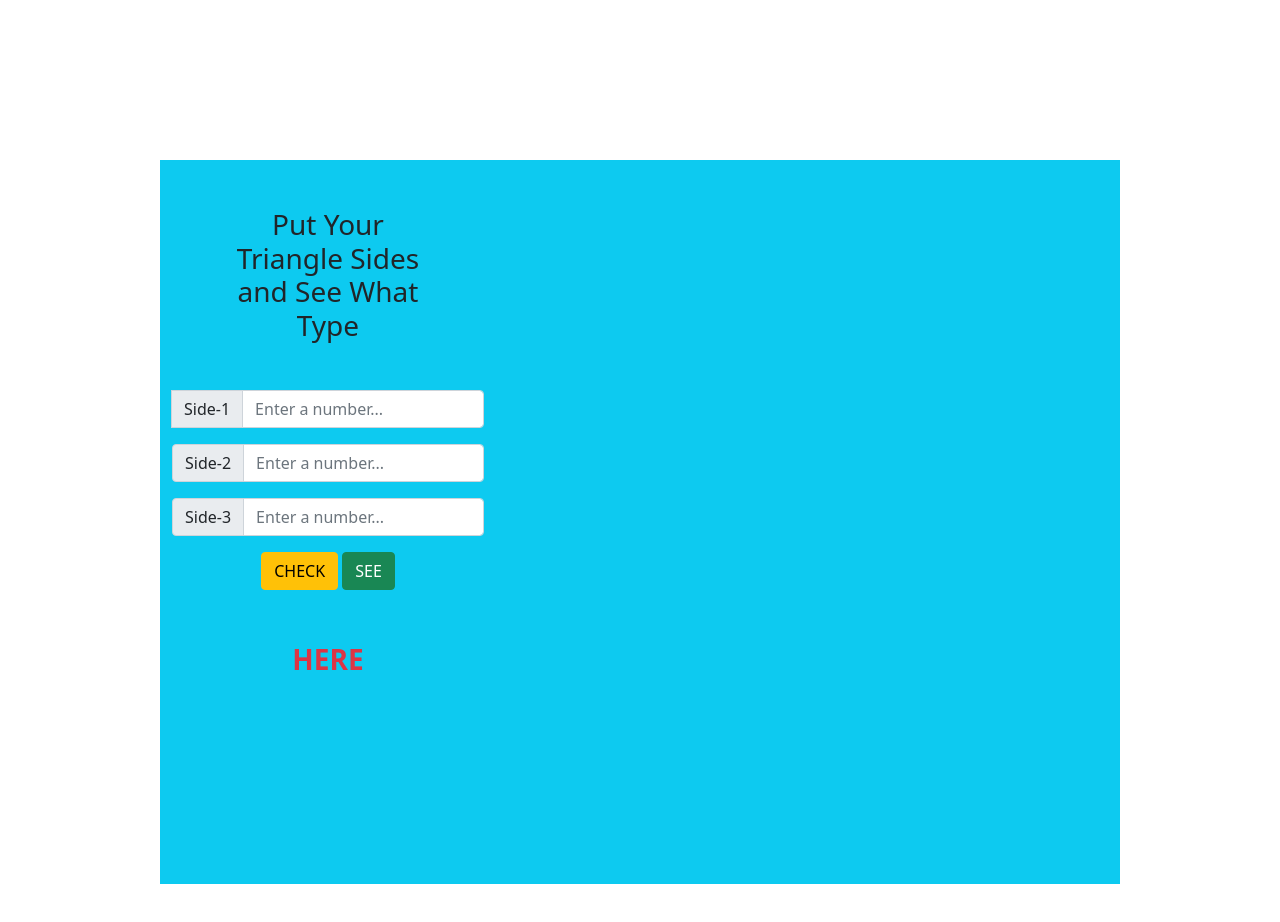
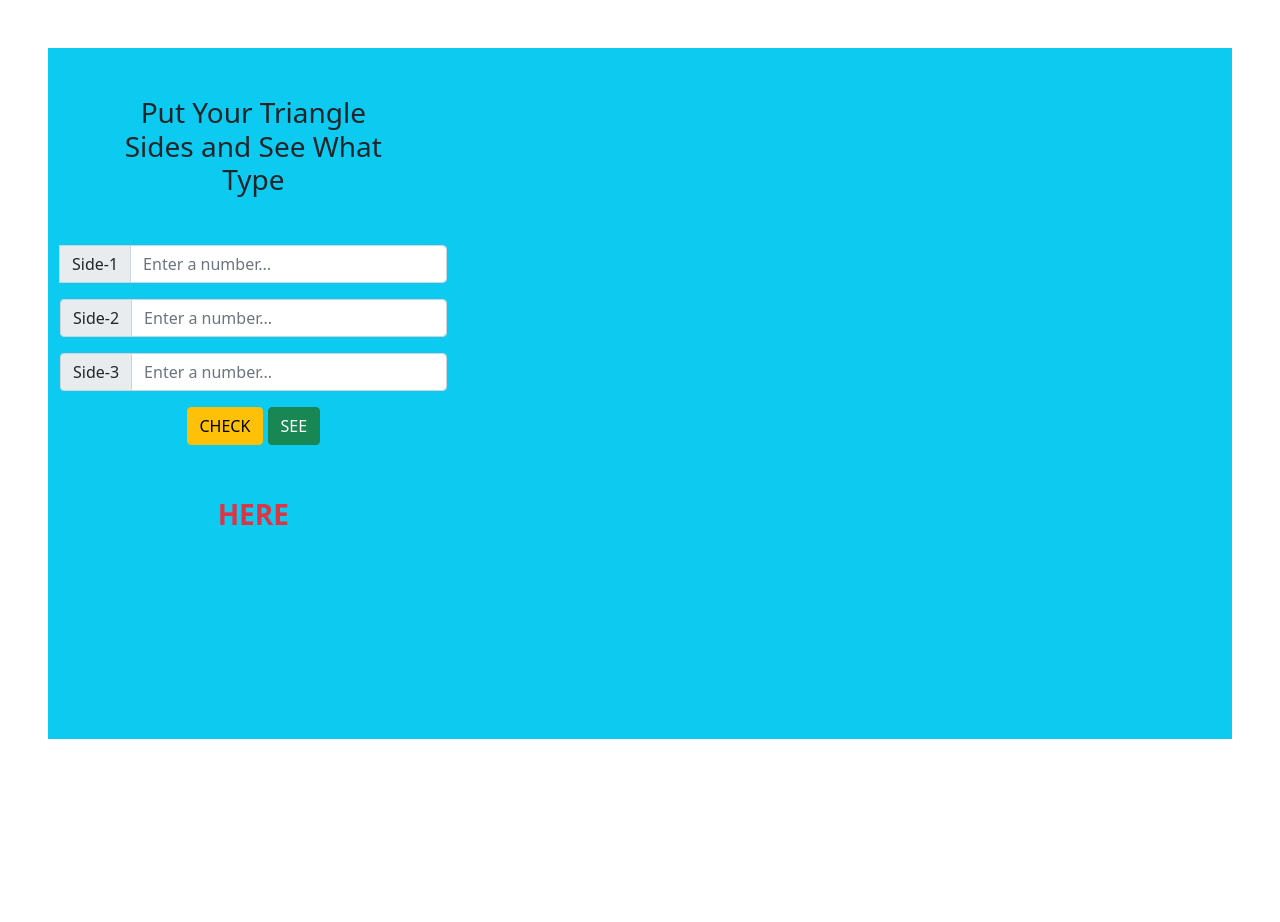
Before and after one commit to sehriban-act/CC_12_check_triangle_js, a plain HTML site: page index.html in a window 1280 px wide. After the commit the page ends 800 px from the top, so only its background shows below. Drawn offline with nearby package versions, Linux system fonts and the light colour scheme.

Commit message:
body margin

```diff
--- a/index.html
+++ b/index.html
@@ -14,7 +14,7 @@
 </head>
 <style>
     body {
-        margin: 10em;
+        margin: 3em;
     }
 </style>
 
```
